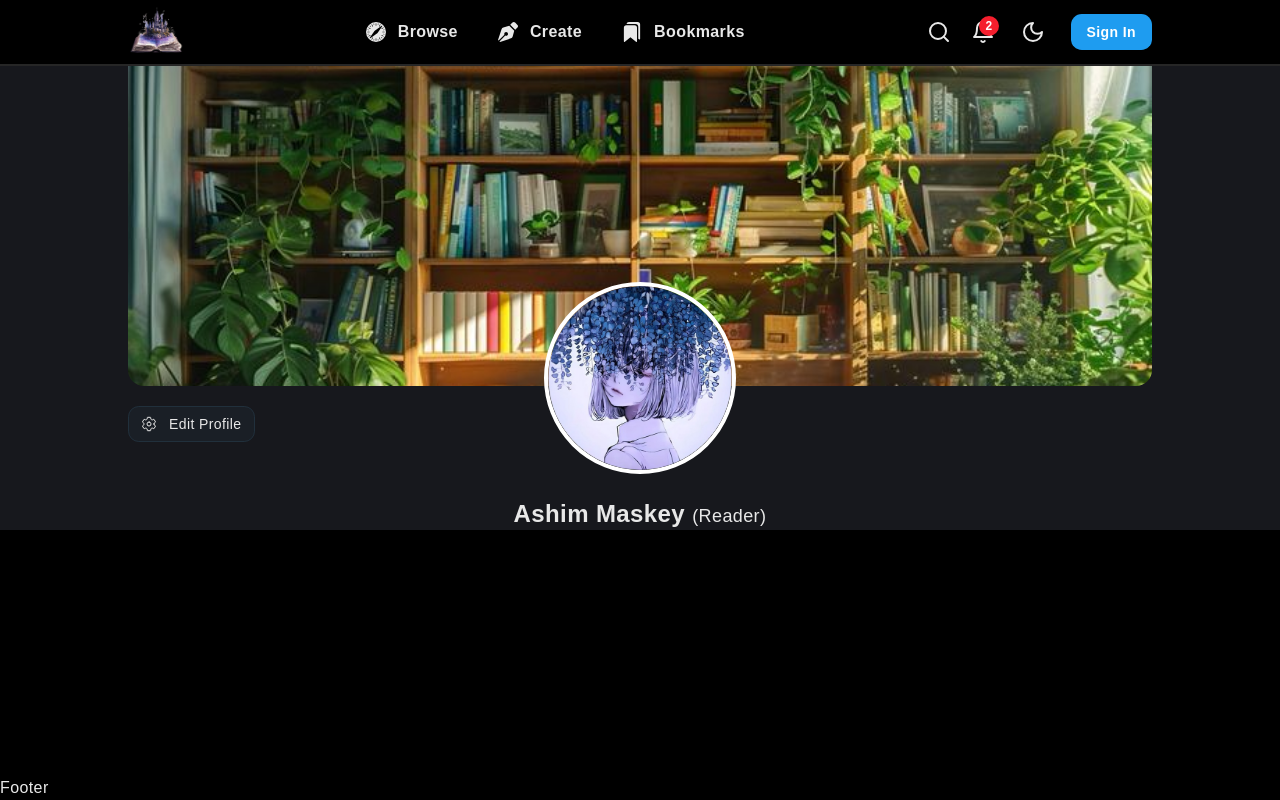
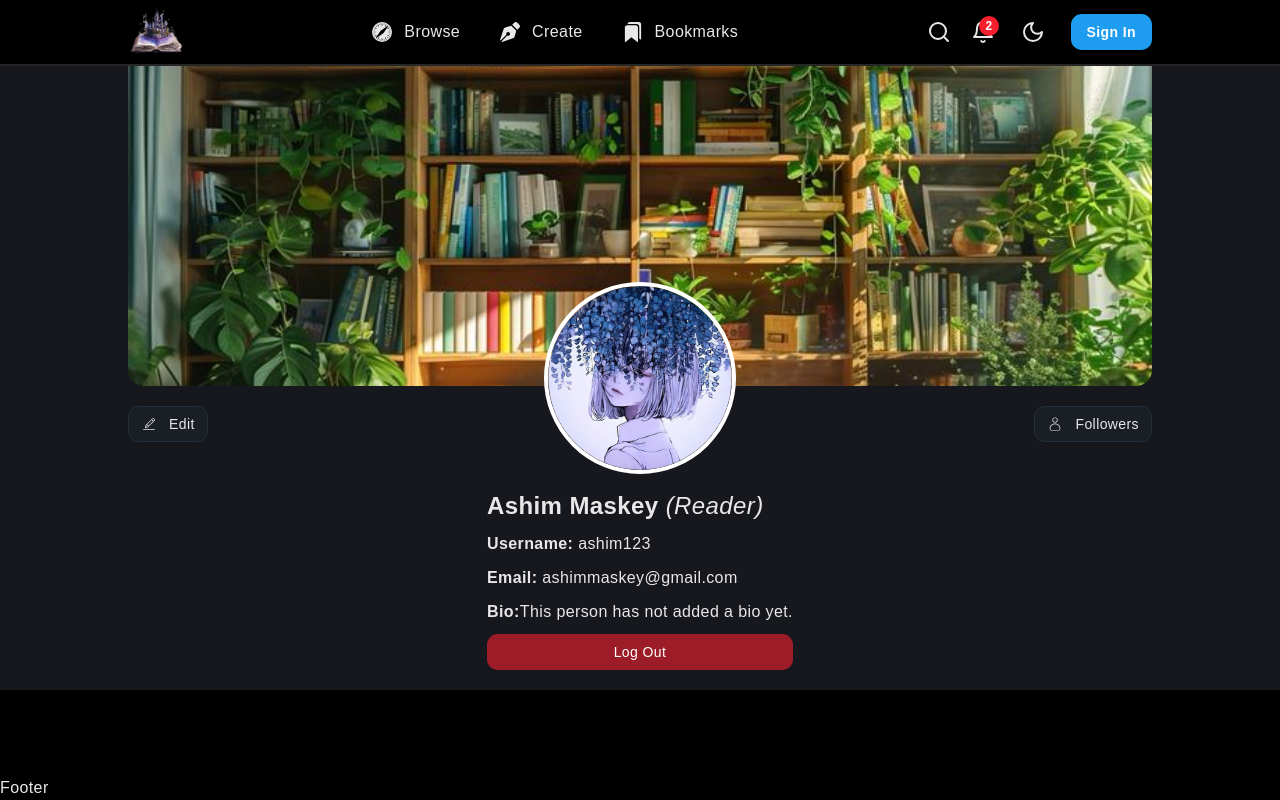
Before and after one commit to AshimMaskey/Novel-Management-System, a React (Vite) app in the folder frontend/: page /profile in a window 1280 px wide. Built offline with nearby package versions, Linux system fonts and the light colour scheme.

Commit message:
update the profile page

```diff
--- a/frontend/src/layouts/components/Navbar.tsx
+++ b/frontend/src/layouts/components/Navbar.tsx
@@ -32,7 +32,7 @@ const Navbar = () => {
             </Link>
           </div>
           <div className="hidden md:block">
-            <ul className="flex gap-x-10 font-semibold">
+            <ul className="flex gap-x-10 font-extralight">
               <li>
                 <NavLink
                   className={({ isActive }) =>
--- a/frontend/src/pages/profile/ProfilePage.tsx
+++ b/frontend/src/pages/profile/ProfilePage.tsx
@@ -1,8 +1,9 @@
 import profileCover from "@/assets/profileCover.jfif";
 import avatarImage from "@/assets/avatar.png";
 import { Avatar, AvatarImage } from "@/components/ui/avatar";
-import { IoSettingsOutline } from "react-icons/io5";
+import { CiEdit } from "react-icons/ci";
 import { Button } from "@/components/ui/button";
+import { CiUser } from "react-icons/ci";
 const ProfilePage = () => {
   return (
     <>
@@ -15,26 +16,44 @@ const ProfilePage = () => {
           />
           <Avatar className="size-48 absolute left-1/2 -translate-x-1/2 -bottom-22 shadow-lg border-4 border-white">
             <AvatarImage
-              className="object-cover"
+              className="object-cover  transition-transform duration-300 hover:scale-110 cursor-pointer"
               src={avatarImage}
               alt="userprofile"
             />
           </Avatar>
-          <div className="flex text-lg mt-5">
+          <div className="flex justify-between text-lg mt-5">
             <div>
               <Button variant={"outline"}>
-                <IoSettingsOutline />
-                <span className="ml-1">Edit Profile</span>
+                <CiEdit />
+                <span className="ml-1 hidden sm:flex">Edit</span>
+              </Button>
+            </div>
+            <div>
+              <Button variant={"outline"}>
+                <CiUser />
+                <span className="ml-1 hidden sm:flex">Followers</span>
               </Button>
             </div>
           </div>
         </div>
-        <div className="containerBox flex flex-col items-center mt-28">
-          <div>
+        <div className="containerBox pb-5 flex flex-col items-center mt-26">
+          <div className="flex flex-col gap-y-2.5">
             <h1 className="font-semibold text-2xl">
               Ashim Maskey{" "}
-              <span className="text-lg font-extralight">(Reader)</span>
+              <span className="text-md italic font-extralight">(Reader)</span>
             </h1>
+            <h3 className="text-md font-extralight">
+              <span className="font-extrabold">Username:</span> ashim123
+            </h3>
+            <h3 className="text-md font-extralight">
+              <span className="font-extrabold">Email:</span>{" "}
+              ashimmaskey@gmail.com
+            </h3>
+            <h3 className="text-md font-extralight">
+              <span className="font-extrabold">Bio:</span>
+              This person has not added a bio yet.
+            </h3>
+            <Button variant={"destructive"}>Log Out</Button>
           </div>
         </div>
       </div>
```
